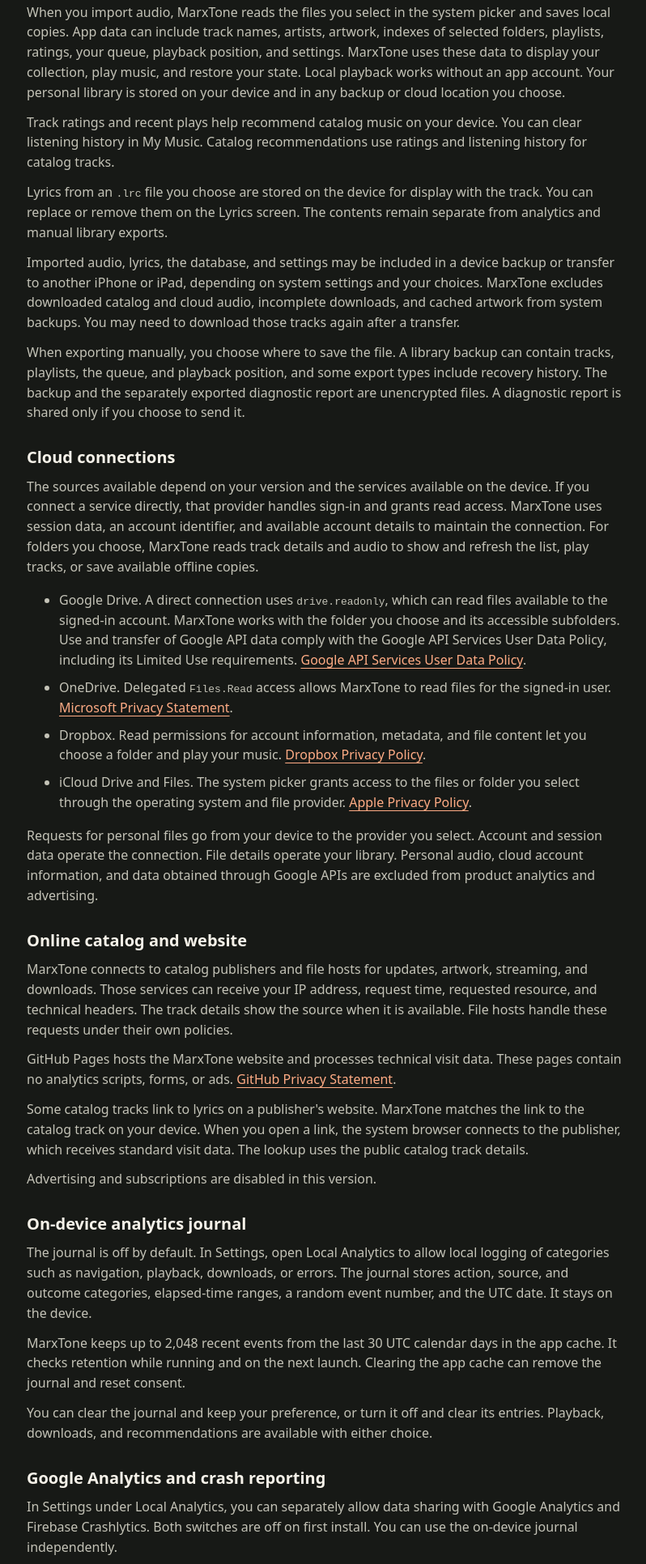
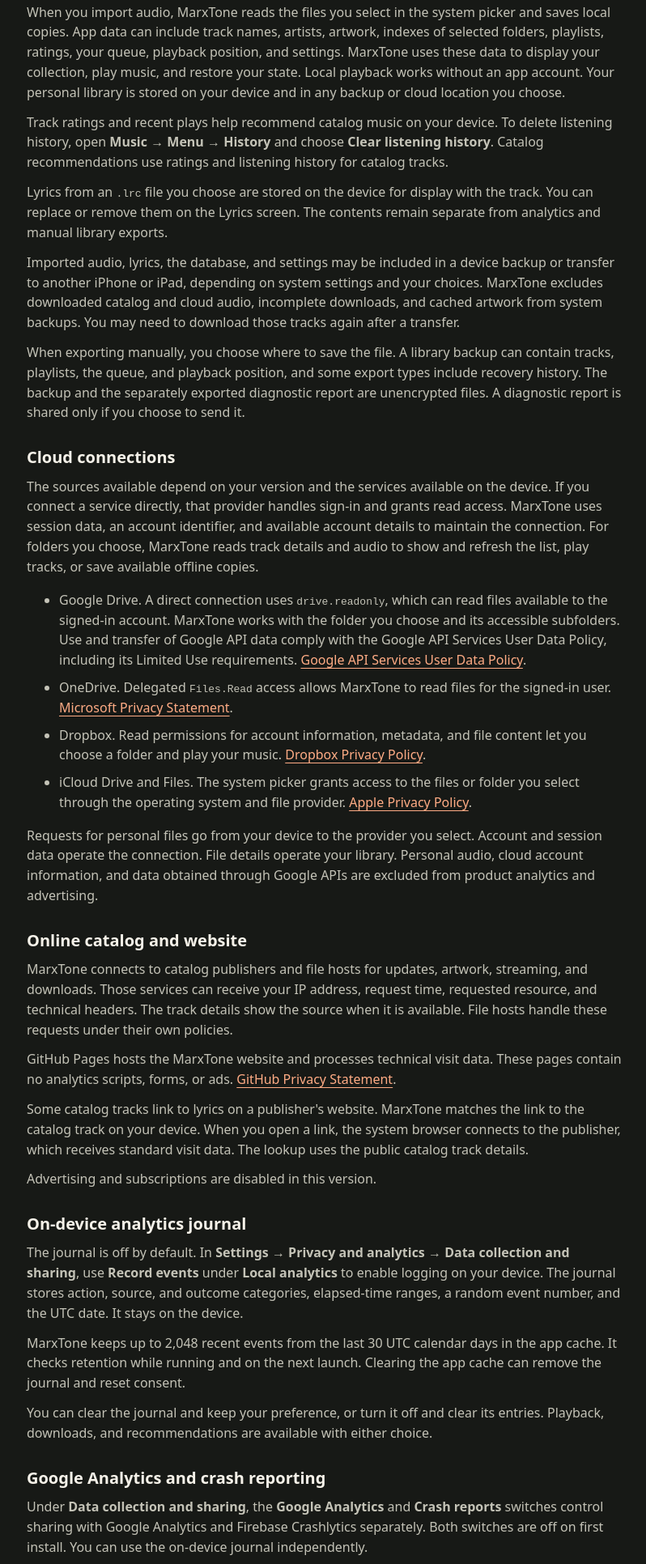
Before and after one commit to mig4486/mig4486.github.io, a plain HTML site: page music-app/privacy/index.html in a window 1280 px wide. Shown: the part 380-2312 px from the top of the page at 81% size, without its empty margins (239-1037 px from the left). Drawn offline with Linux system fonts and the light colour scheme.

Commit message:
Update MarxTone help and privacy navigation

```diff
--- a/music-app/privacy/index.html
+++ b/music-app/privacy/index.html
@@ -23,7 +23,7 @@
 
     <h2 id="device">Personal library on your device</h2>
     <p>When you import audio, MarxTone reads the files you select in the system picker and saves local copies. App data can include track names, artists, artwork, indexes of selected folders, playlists, ratings, your queue, playback position, and settings. MarxTone uses these data to display your collection, play music, and restore your state. Local playback works without an app account. Your personal library is stored on your device and in any backup or cloud location you choose.</p>
-    <p>Track ratings and recent plays help recommend catalog music on your device. You can clear listening history in My Music. Catalog recommendations use ratings and listening history for catalog tracks.</p>
+    <p>Track ratings and recent plays help recommend catalog music on your device. To delete listening history, open <strong>Music → Menu → History</strong> and choose <strong>Clear listening history</strong>. Catalog recommendations use ratings and listening history for catalog tracks.</p>
     <p>Lyrics from an <code>.lrc</code> file you choose are stored on the device for display with the track. You can replace or remove them on the Lyrics screen. The contents remain separate from analytics and manual library exports.</p>
     <p>Imported audio, lyrics, the database, and settings may be included in a device backup or transfer to another iPhone or iPad, depending on system settings and your choices. MarxTone excludes downloaded catalog and cloud audio, incomplete downloads, and cached artwork from system backups. You may need to download those tracks again after a transfer.</p>
     <p>When exporting manually, you choose where to save the file. A library backup can contain tracks, playlists, the queue, and playback position, and some export types include recovery history. The backup and the separately exported diagnostic report are unencrypted files. A diagnostic report is shared only if you choose to send it.</p>
@@ -45,12 +45,12 @@
     <p>Advertising and subscriptions are disabled in this version.</p>
 
     <h2 id="analytics">On-device analytics journal</h2>
-    <p>The journal is off by default. In Settings, open Local Analytics to allow local logging of categories such as navigation, playback, downloads, or errors. The journal stores action, source, and outcome categories, elapsed-time ranges, a random event number, and the UTC date. It stays on the device.</p>
+    <p>The journal is off by default. In <strong>Settings → Privacy and analytics → Data collection and sharing</strong>, use <strong>Record events</strong> under <strong>Local analytics</strong> to enable logging on your device. The journal stores action, source, and outcome categories, elapsed-time ranges, a random event number, and the UTC date. It stays on the device.</p>
     <p>MarxTone keeps up to 2,048 recent events from the last 30 UTC calendar days in the app cache. It checks retention while running and on the next launch. Clearing the app cache can remove the journal and reset consent.</p>
     <p>You can clear the journal and keep your preference, or turn it off and clear its entries. Playback, downloads, and recommendations are available with either choice.</p>
 
     <h2 id="firebase">Google Analytics and crash reporting</h2>
-    <p>In Settings under Local Analytics, you can separately allow data sharing with Google Analytics and Firebase Crashlytics. Both switches are off on first install. You can use the on-device journal independently.</p>
+    <p>Under <strong>Data collection and sharing</strong>, the <strong>Google Analytics</strong> and <strong>Crash reports</strong> switches control sharing with Google Analytics and Firebase Crashlytics separately. Both switches are off on first install. You can use the on-device journal independently.</p>
     <p>Google Analytics helps the developer understand which features are used and where errors occur. Google processes usage categories, app version and device information, an app-instance identifier, and technical session data. Product events exclude search queries, personal track names, file paths, and cloud sign-in information. Advertising features of the SDK are disabled.</p>
     <p>Crashlytics helps diagnose crashes. Google receives device and app version information, installation identifiers, and crash details such as stack traces. If analytics is also enabled, a report may include events leading up to the crash. For separately reported Dart errors, MarxTone sends a diagnostic category and code locations, excluding the original error message.</p>
     <p>You can withdraw either consent in Settings. Turning off Google Analytics resets its data on the device. Turning off Crashlytics requests deletion of reports awaiting upload. Contact <a href="mailto:danisurazov073@gmail.com">danisurazov073@gmail.com</a> for requests about data already received. Google's <a href="https://firebase.google.com/support/privacy/">Firebase privacy documentation</a> explains its processing and retention practices.</p>
```
Also changed, not shown: music-app/support/index.html (+1 -1 lines), music-app/terms/index.html (+1 -1 lines).
